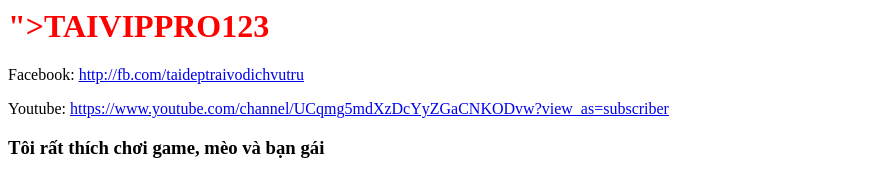
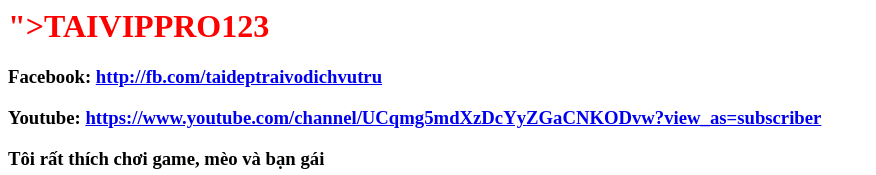
Before and after one commit to thanhtai1007/taivippro123, a plain HTML site: page index.html in a window 1280 px wide. Shown: the top 175 px of the page, without its empty margins (0-876 px from the left). Drawn offline with Linux system fonts and the light colour scheme.

Commit message:
Update index.html

```diff
--- a/index.html
+++ b/index.html
@@ -5,8 +5,8 @@
 <body>
    <h1 style="color:red; style="text-align:center;">">TAIVIPPRO123</h1>
 
-    <p>Facebook: <a href="http://fb.com/taideptraivodichvutru">http://fb.com/taideptraivodichvutru</a></p>
-    <p>Youtube: <a href="https://www.youtube.com/channel/UCqmg5mdXzDcYyZGaCNKODvw?view_as=subscriber">https://www.youtube.com/channel/UCqmg5mdXzDcYyZGaCNKODvw?view_as=subscriber</a></p>
+    <h3>Facebook: <a href="http://fb.com/taideptraivodichvutru">http://fb.com/taideptraivodichvutru</a></h3>
+    <h3>Youtube: <a href="https://www.youtube.com/channel/UCqmg5mdXzDcYyZGaCNKODvw?view_as=subscriber">https://www.youtube.com/channel/UCqmg5mdXzDcYyZGaCNKODvw?view_as=subscriber</a></h3>
     <h3>Tôi rất thích chơi game, mèo và bạn gái <h3>
     <img src="https://wallpaperaccess.com/full/659265.jpg" alt="CSGO">
     <img src="https://lvgames.net/wallpaper/Spirit_Blossom_Yone_1920x1080.jpg" alt="LOL">
```
